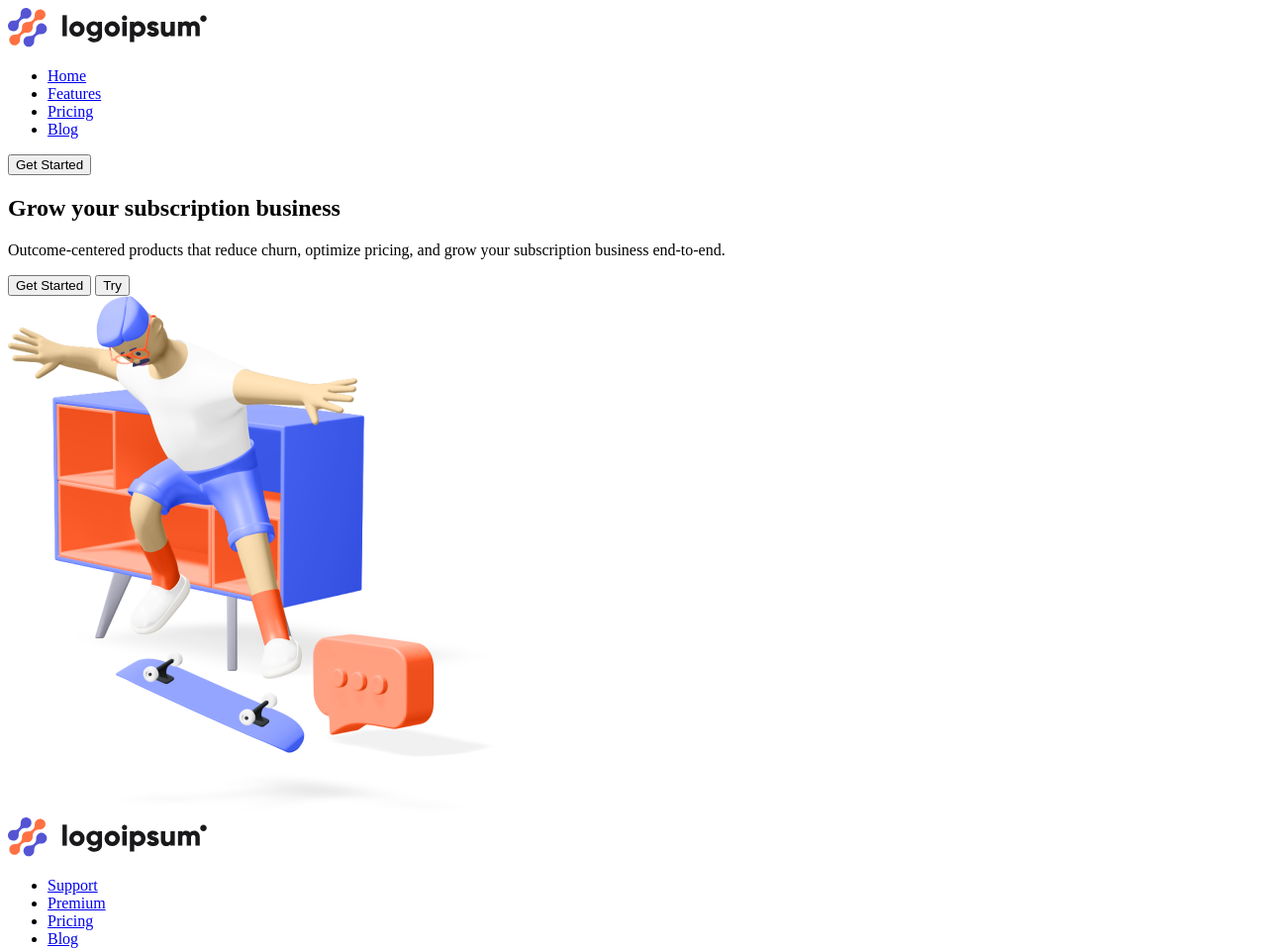
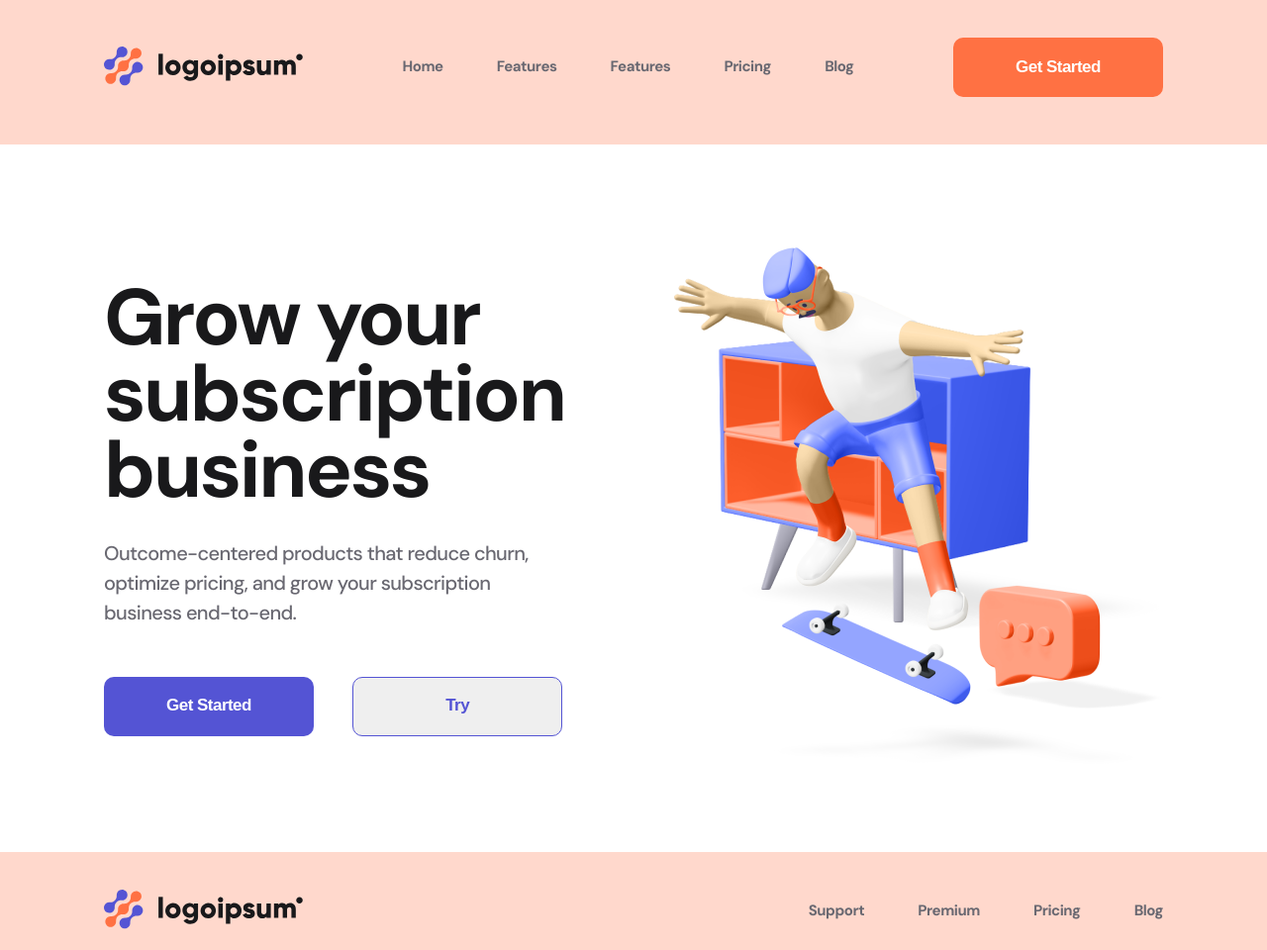
Before and after one commit to ArnorGvaeron/Byte, a plain HTML site: page index.html in a window 1280 px wide. Shown: the whole page at 99% size. Drawn offline with nearby package versions, Linux system fonts and the light colour scheme.

Commit message:
first input

```diff
--- /dev/null
+++ b/css/styles.css
@@ -0,0 +1,82 @@
+body{
+    font-family: 'DM Sans', sans-serif;
+}
+.header,
+.footer {
+  background-color: rgba(255, 113, 67, 0.27);
+  padding: 38px 0 48px;
+}
+.container {
+  max-width: 1070px;
+  margin: 0 auto;
+  display: flex;
+  justify-content: space-between;
+  align-items: center;
+}
+.nav-item {
+  display: inline-block;
+}
+.nav-item:not(:last-of-type) {
+  margin-right: 50px;
+}
+.nav-link {
+  font-weight: 700;
+  font-size: 15px;
+  line-height: 1.3;
+  letter-spacing: -0.468947px;
+  color: #696871;
+  text-decoration: none;
+}
+.nav-link:hover {
+  color: #000;
+  transition: 300ms;
+}
+.btn {
+  width: 212px;
+  height: 60px;
+  font-weight: 700;
+  font-size: 17px;
+  line-height: 1.3;
+  letter-spacing: -0.531474px;
+  color: #ffffff;
+  border: none;
+  border-radius: 10px;
+  cursor: pointer;
+}
+.btn-orange {
+  background-color: #ff7143;
+}
+.btn-orange:hover {
+  background-color: #f88d6a;
+  transition: 500ms;
+}
+.about{
+    padding: 104px 0 85px;
+}
+.about-title {
+  font-weight: 700;
+  font-size: 80px;
+  line-height: 77px;
+  letter-spacing: -2.50105px;
+  color: #19191b;
+  max-width: 468px;
+  margin-bottom: 30px;
+}
+.about-text {
+  font-weight: 400;
+  font-size: 20px;
+  line-height: 30px;
+  letter-spacing: -0.625263px;
+  color: #696871;
+  max-width: 468px;
+  margin-bottom: 50px;
+}
+.btn-violet {
+  background-color: #5454d4;
+  margin-right: 35px;
+}
+.btn-transparent {
+  background-color: none;
+  color: #5454d4;
+  border: 1px solid #5454d4;
+}
--- a/index.html
+++ b/index.html
@@ -5,9 +5,17 @@
     <meta http-equiv="X-UA-Compatible" content="IE=edge" />
     <meta name="viewport" content="width=, initial-scale=1.0" />
     <title>Document</title>
+    <link rel="stylesheet" href="https://cdnjs.cloudflare.com/ajax/libs/meyer-reset/2.0/reset.min.css"
+      integrity="sha512-NmLkDIU1C/C88wi324HBc+S2kLhi08PN5GDeUVVVC/BVt/9Izdsc9SVeVfA1UZbY3sHUlDSyRXhCzHfr6hmPPw=="
+      crossorigin="anonymous" />
+    <link rel="preconnect" href="https://fonts.googleapis.com">
+    <link rel="preconnect" href="https://fonts.gstatic.com" crossorigin>
+    <link href="https://fonts.googleapis.com/css2?family=DM+Sans:wght@500;700&display=swap" rel="stylesheet">
+    <link rel="stylesheet" href="./css/styles.css" />
   </head>
   <body>
-    <header>
+    <header class="header">
+      <div class="container">
         <div>
           <a href="#">
             <img src="./img/logo.svg" alt="logo" />
@@ -15,31 +23,34 @@
         </div>
         <nav>
           <ul>
-          <li><a href="#">Home</a></li>
-          <li><a href="#">Features</a></li>
-          <li><a href="#">Pricing</a></li>
-          <li><a href="#">Blog</a></li>
+            <li class="nav-item"><a href="#" class="nav-link">Home</a></li>
+            <li class="nav-item"><a href="#" class="nav-link">Features</a></li>
+            <li class="nav-item"><a href="#" class="nav-link">Features</a></li>
+            <li class="nav-item"><a href="#" class="nav-link">Pricing</a></li>
+            <li class="nav-item"><a href="#" class="nav-link">Blog</a></li>
           </ul>
         </nav>
         <div>
-        <button>Get Started</button>
+          <button class="btn btn-orange">Get Started</button>
+        </div>
       </div>
     </header>
-    <section>
+    <section class="container about">
       <div>
-        <h1>Grow your subscription business</h1>
-        <p>
+        <h1 class="about-title">Grow your subscription business</h1>
+        <p class="about-text">
           Outcome-centered products that reduce churn, optimize pricing, and
           grow your subscription business end-to-end.
         </p>
         <div>
-          <button>Get Started</button>
-          <button>Try</button>
+          <button class="btn btn-violet">Get Started</button>
+          <button class="btn btn-transparent">Try</button>
         </div>
       </div>
       <div><img src="./img/firstmen.png" alt="firstmen" /></div>
     </section>
-    <footer>
+    <footer class="footer">
+      <div class="container">
         <div>
           <a href="#">
             <img src="./img/logo.svg" alt="logo" />
@@ -47,12 +58,13 @@
         </div>
         <nav>
           <ul>
-          <li><a href="#">Support</a></li>
-          <li><a href="#">Premium</a></li>
-          <li><a href="#">Pricing</a></li>
-          <li><a href="#">Blog</a></li>
+            <li class="nav-item"><a href="#" class="nav-link">Support</a></li>
+            <li class="nav-item"><a href="#" class="nav-link">Premium</a></li>
+            <li class="nav-item"><a href="#" class="nav-link">Pricing</a></li>
+            <li class="nav-item"><a href="#" class="nav-link">Blog</a></li>
           </ul>
         </nav>
+      </div>
     </footer>
   </body>
 </html>
```
Also changed, not shown: 404.jpg (deleted), 1 other file. Lines whose indentation alone changed are shown as unchanged.
